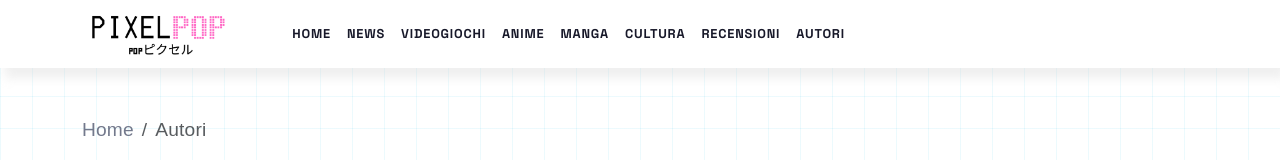
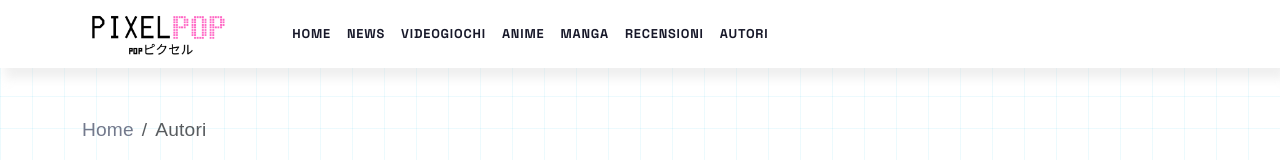
Before and after one commit to ilariamotta/magazine-frontend, a React (Vite) app: page /authors in a window 1280 px wide. Shown: the top 160 px of the page. Built offline with nearby package versions, Linux system fonts and the light colour scheme; no server answers; a web font is replaced by a local one.

Commit message:
feat: header links

```diff
--- a/src/components/Header.jsx
+++ b/src/components/Header.jsx
@@ -26,16 +26,12 @@ export default function Header() {
       path: '/categories/manga',
     },
     {
-      label: 'Cultura',
-      path: '/categories/cultura',
-    },
-    {
       label: 'Recensioni',
       path: '/categories/recensioni',
     },
     {
       label: 'Autori',
-      path: '/autori',
+      path: '/authors',
     },
   ]
 
```
